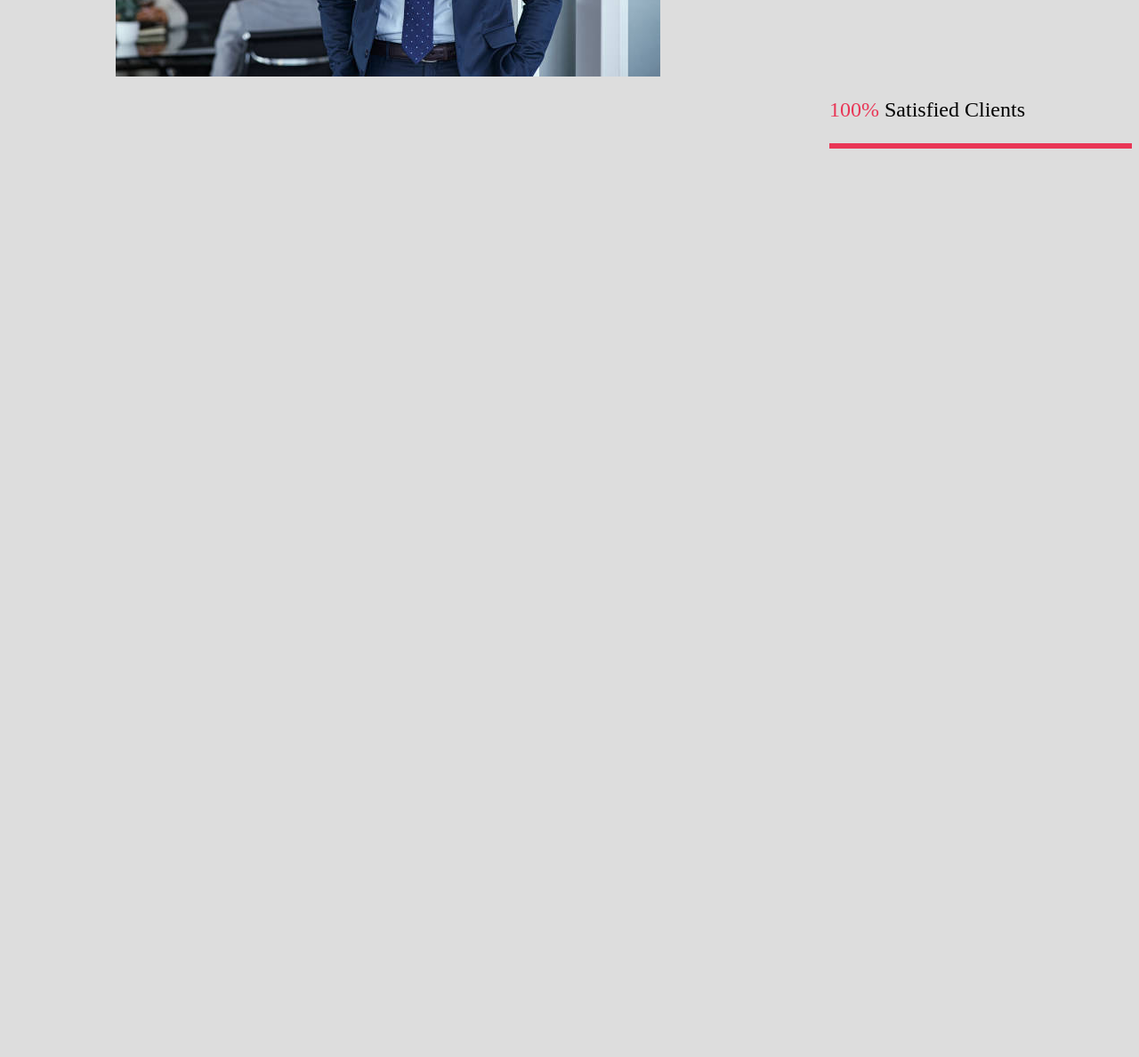
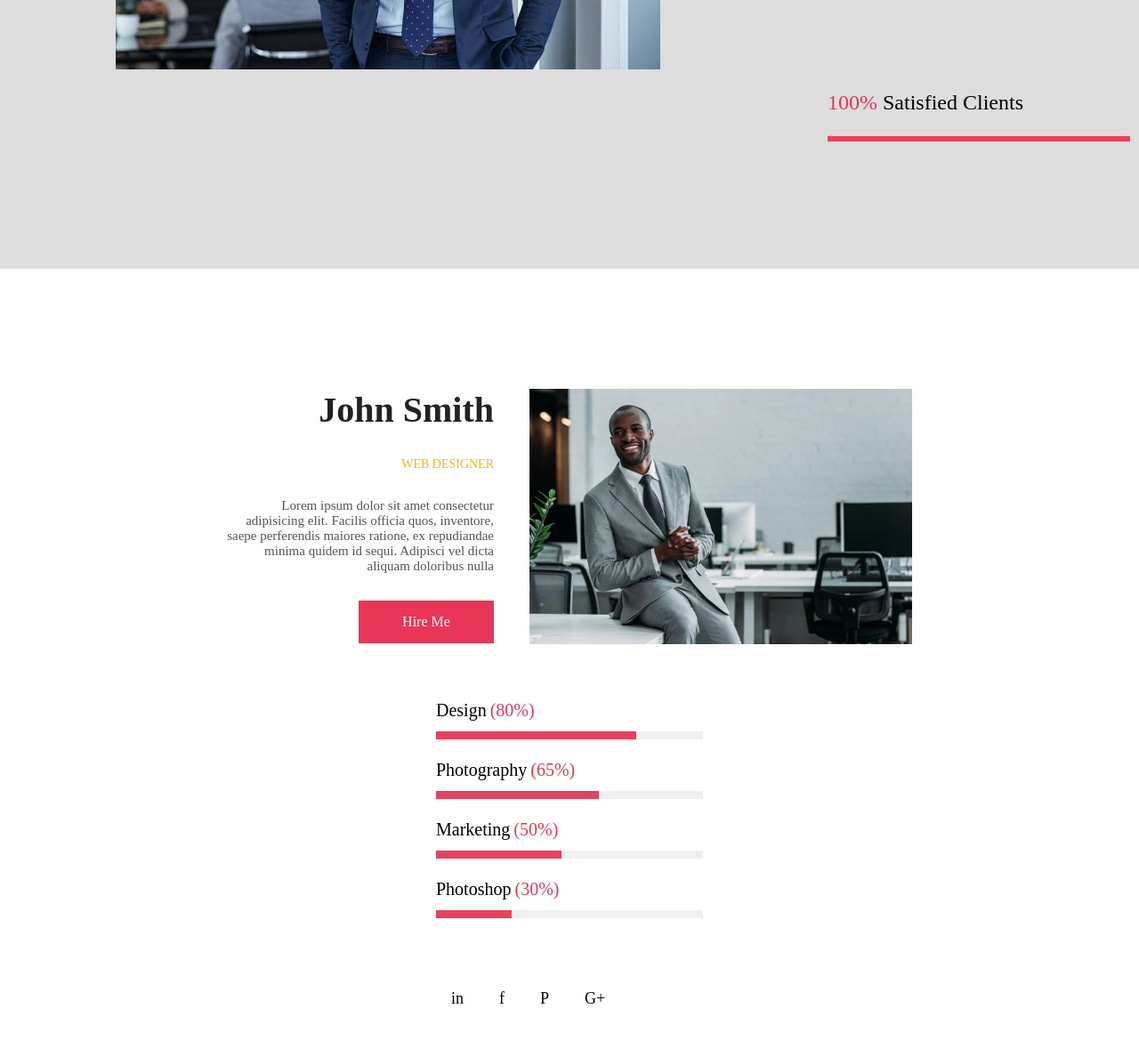
Before and after one commit to temo223/final-project, a plain HTML site: page index.html in a window 1280 px wide. Shown: the part 532-1720 px from the top of the page at 89% size. Before the commit the page ends 800 px from the top, so only its background shows below. Drawn offline with Linux system fonts and the light colour scheme.

Commit message:
Second page
added second page
updated js for progress bar

```diff
--- a/css/style.css
+++ b/css/style.css
@@ -1,3 +1,22 @@
+/* Reset CSS */
+* {
+  padding: 0;
+  margin: 0;
+  box-sizing: border-box;
+}
+
+a {
+  text-decoration: none;
+}
+
+ul {
+  list-style: none;
+}
+
+
+
+
+
 body {
     background-color: #dddddd;
   }
@@ -98,6 +117,7 @@ body {
   }
   .clients {
     float: right;
+    margin-right: 10px;
   }
   .clients :first-child {
     font-size: 24px;
@@ -108,10 +128,120 @@ body {
     font-size: 24px;
     font-family: montserratbold;
   }
-
   .clients :nth-child(3) {
     width: 340px;
     min-height: 6px;
-    background-color: #e93656;
+    background-color: #f33c5b;
     margin-top: 24px;
   }
+
+
+
+  /*second page */
+
+
+  .hire-me {
+    flex-direction: column;
+    display: flex;
+    align-items: end;
+    gap: 30px;
+
+  }
+  .hire-me h2 {
+    font-family: glaciabold;
+    color: #222222;
+    font-size: 40px;
+
+  }
+  .hire-me span {
+    color: hsl(46, 82%, 52%);
+    font-family: muli;
+    font-size: 14px;
+
+  }
+  .hire-me p {
+    color: #555555;
+    max-width: 300px;
+    font-family: muliregular;
+    text-align: right;
+    font-size: 15px;
+
+  }
+  .hire-me div {
+    padding: 15px;
+    width: 100%;
+    text-align: center;
+    background-color: #e93656;
+    color: white;
+    font-family: glaciabold;
+    max-width: 152px;
+
+  }
+  .block img {
+    max-height: 400px;
+    max-width: 430px;
+
+  }
+
+  .block {
+    gap: 40px;
+    padding: 135px;
+    background-color: #ffff;
+    display: flex;
+    align-items: center;
+    justify-content: center;
+    margin-top: 200px;
+    flex-wrap: wrap;
+  }
+
+
+
+  .link div {
+    font-size: 18px;
+    color: black;
+    padding: 10px 15px;
+    font-family: glaciabold;
+
+  }
+  .link:hover {
+    background-color: #15263e;
+  }
+  .link div:hover {
+    color: #dddddd;
+  }
+
+  .progress {
+    height: 9px;
+    width: 300px;
+
+    background-color: #f0f0f0;
+  }
+  .progress-results {
+    height: 100%;
+    background-color: #e93656;
+    transition: all 4s;
+    width: 0%;
+    opacity: 0;
+
+
+  }
+  .bar span {
+    font-size: 20px;
+    font-family: glaciabold;
+  }
+  .bar :nth-child(2) {
+    color: #e93656;
+  }
+  .bar {
+    margin: 23px;
+  }
+  .block-2 {
+    margin-top: 12px;
+  }
+  .social-links {
+    gap: 10px;
+    margin-left: 25px;
+    margin-top: 70px;
+    display: flex;
+
+  }
--- a/index.html
+++ b/index.html
@@ -3,8 +3,9 @@
 <head>
     <meta charset="UTF-8">
     <meta name="viewport" content="width=device-width, initial-scale=1.0">
-    <title>Unique Page</title>
+    <title>Final project</title>
     <link rel="stylesheet" href="css/style.css">
+
 </head>
 <body>
     <header>
@@ -42,12 +43,14 @@
                 <span>Jonathan Deo</span>
                 <span>I am Web Designer @ Company.com</span>
                 <div>
-                    <a href="https://www.linkedin.com/feed/" target="_blank"><img class="icon" src="assets/img/linkedin.png" alt=""/></a>
-                    <a href="https://mail.google.com/" target="_blank"><img
+                    <a href="https://www.linkedin.com/feed/" target="_blank"
+                        ><img class="icon" src="assets/img/linkedin.png" alt=""/></a>
+                    <a href="https://mail.google.com/mail/u/0/" target="_blank" ><img
                         class="icon"
                         src="assets/img/gmail.png"
-                        alt=""/></a>
-                    <a href="https://www.facebook.com/" target="_blank"><img class="icon" src="assets/img/fb.png" alt=""/></a>
+                        alt="" /></a>
+                    <a href="https://www.facebook.com/" target="_blank"
+                        ><img class="icon" src="assets/img/fb.png" alt="" /></a>
                 </div>
             </div>
         </section>
@@ -56,6 +59,70 @@
             <span>Satisfied Clients</span>
             <div></div>
         </section>
+
+        <div class="block">
+            <div class="hire-me">
+              <h2>John Smith</h2>
+              <span>WEB DESIGNER</span>
+              <p>
+                Lorem ipsum dolor sit amet consectetur adipisicing elit. Facilis officia  quos, inventore, saepe perferendis maiores ratione, ex repudiandae minima
+                quidem id sequi. Adipisci vel dicta aliquam doloribus nulla </p>
+              <div>Hire Me</div>
+            </div>
+
+            <img src="assets/img/buisnesmen2.jpg" alt="profile" />
+            <div class="progress-section">
+              <div class="bar">
+                <span>Design</span>
+                <span>(80%)</span>
+
+                <div class="block-2">
+                  <div class="progress">
+                    <div class="progress-results" data-progress="80"></div>
+                  </div>
+                </div>
+              </div>
+              <div class="bar">
+                <span>Photography</span> <span>(65%)</span>
+                <div class="block-2">
+                  <div class="progress">
+                    <div class="progress-results" data-progress="65"></div>
+                  </div>
+                </div>
+              </div>
+              <div class="bar">
+                <span>Marketing</span>
+                <span>(50%)</span>
+
+                <div class="block-2">
+                  <div class="progress">
+                    <div class="progress-results" data-progress="50"></div>
+                  </div>
+                </div>
+              </div>
+              <div class="bar">
+                <span>Photoshop</span>
+                <span>(30%)</span>
+                <h3></h3>
+                <div class="block-2">
+                  <div class="progress">
+                    <div class="progress-results" data-progress="30"></div>
+                  </div>
+                </div>
+              </div>
+              <div class="social-links">
+                <a href="https://www.linkedin.com/" target="_blank">
+                    <div class="link"><div>in</div></div> </a> <a href="https://www.facebook.com/" target="_blank">
+                  <div class="link"><div>f</div></div></a><a href="https://www.https://www.pinterest.com/" target="_blank">
+                 <div class="link"><div>P</div></div>
+                </a> <a href="https://www.gmail.com/" target="_blank"> <div class="link"><div>G+</div></div>
+                </a>
+
+              </div>
+            </div>
+          </div>
+
+
     </main>
     <script src="main.js"></script>
 </body>
--- a/main.js
+++ b/main.js
@@ -22,3 +22,38 @@ function goToNextSlide() {
 let sliderIntervalId = null;
 
 sliderIntervalId = setInterval(goToNextSlide, 6000);
+
+
+
+
+const targetSection = document.querySelector(".block");
+const bars = document.querySelectorAll(".progress-results");
+
+function showProgress() {
+    for (let i = 0; i < bars.length; i++) {
+        const bar = bars[i];
+        const value = bar.dataset.progress;
+        console.log(value);
+        bar.style.opacity = 1;
+        bar.style.width = `${value}%`;
+    }
+}
+
+function hideProgress() {
+    for (let i = 0; i < bars.length; i++) {
+        const bar = bars[i];
+        bar.style.opacity = 0;
+        bar.style.width = 0;
+    }
+}
+
+window.addEventListener('scroll', () => {
+    const sectionPos = targetSection.getBoundingClientRect().top;
+    const screenPos = window.innerHeight;
+
+    if (sectionPos < screenPos) {
+        showProgress();
+    } else {
+        hideProgress();
+    }
+});
```
